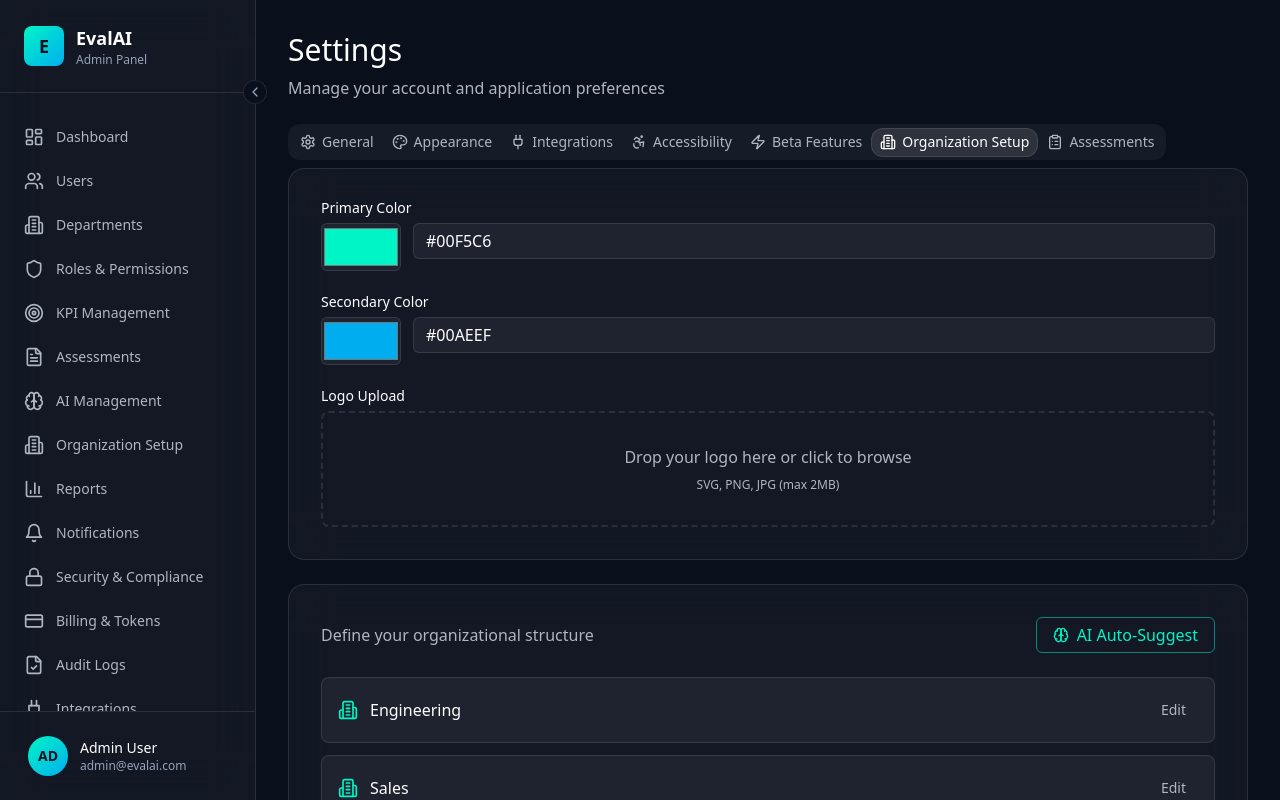
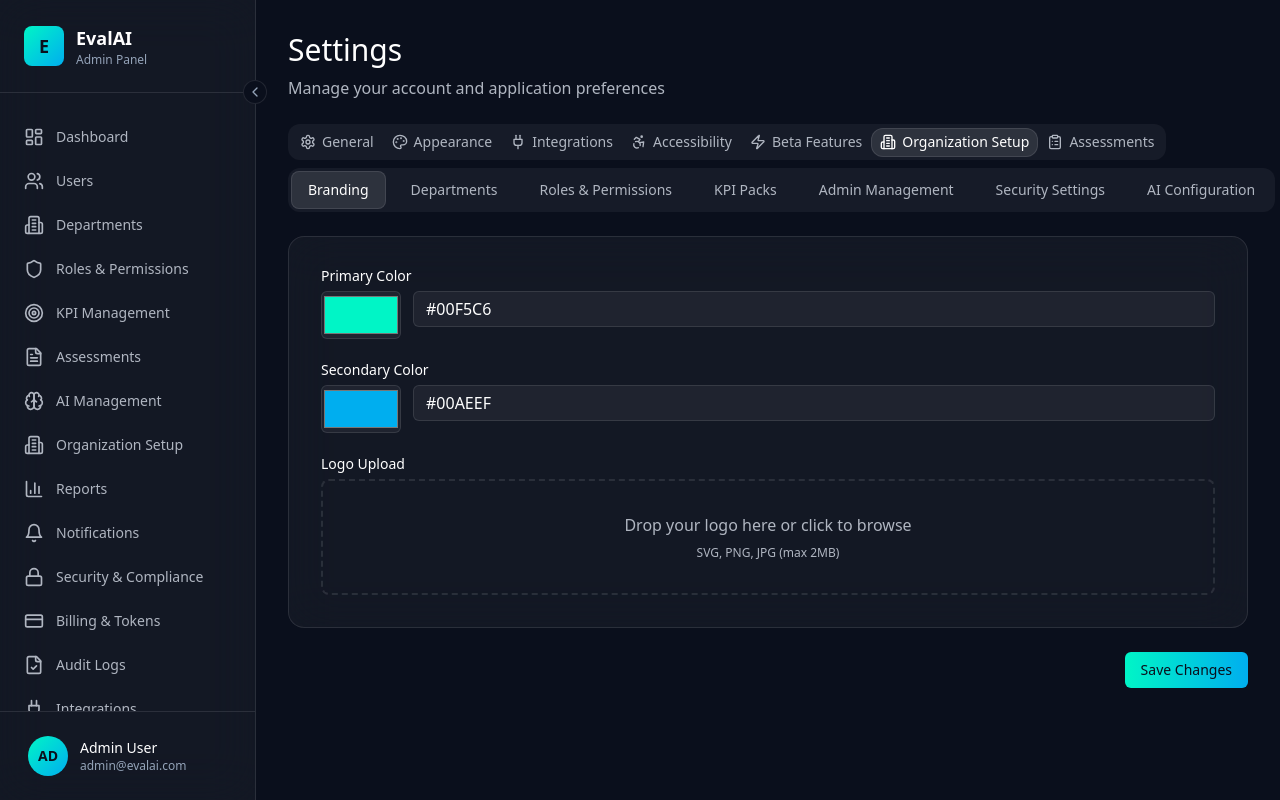
Before and after one commit to manitc5287/EvalAI, a Next.js app: page /settings in a window 1280 px wide. Both pictures are taken after a click on the button "Organization Setup". Shown: the top 800 px of the page. Built offline with nearby package versions, Linux system fonts and the light colour scheme.

Commit message:
Reorganize Organization Setup with sub-tab navigation for better content organization

```diff
--- a/src/modules/settings/pages/settings-page.tsx
+++ b/src/modules/settings/pages/settings-page.tsx
@@ -4,7 +4,8 @@ import { useState } from 'react'
 import { Settings, Palette, Plug, Accessibility, Zap, ChevronDown, Building2, Shield, Brain, ClipboardList, Users, Calendar, CircleCheck } from 'lucide-react'
 
 export default function SettingsPage() {
-  const [activeTab, setActiveTab] = useState('general')
+  const [activeTab, setActiveTab] = useState<'general' | 'appearance' | 'integrations' | 'accessibility' | 'beta' | 'organization' | 'assessments'>('general')
+  const [orgSubTab, setOrgSubTab] = useState<'branding' | 'departments' | 'roles' | 'kpi' | 'admins' | 'security' | 'ai'>('branding')
 
   return (
     <div className="min-h-screen p-6 lg:p-8">
@@ -568,7 +569,82 @@ export default function SettingsPage() {
           {/* Organization Setup Tab */}
           {activeTab === 'organization' && (
             <div className="space-y-6">
-              {/* Branding Card */}
+              {/* Sub-tabs for Organization Setup */}
+              <div className="flex gap-2 bg-white/5 rounded-xl p-[3px] w-fit overflow-x-auto">
+                <button
+                  onClick={() => setOrgSubTab('branding')}
+                  className={`px-4 py-2 rounded-lg text-sm font-medium whitespace-nowrap transition-all ${
+                    orgSubTab === 'branding'
+                      ? 'bg-white/10 border border-white/10 text-white'
+                      : 'border border-transparent text-[#B0B6C1] hover:text-white'
+                  }`}
+                >
+                  Branding
+                </button>
+                <button
+                  onClick={() => setOrgSubTab('departments')}
+                  className={`px-4 py-2 rounded-lg text-sm font-medium whitespace-nowrap transition-all ${
+                    orgSubTab === 'departments'
+                      ? 'bg-white/10 border border-white/10 text-white'
+                      : 'border border-transparent text-[#B0B6C1] hover:text-white'
+                  }`}
+                >
+                  Departments
+                </button>
+                <button
+                  onClick={() => setOrgSubTab('roles')}
+                  className={`px-4 py-2 rounded-lg text-sm font-medium whitespace-nowrap transition-all ${
+                    orgSubTab === 'roles'
+                      ? 'bg-white/10 border border-white/10 text-white'
+                      : 'border border-transparent text-[#B0B6C1] hover:text-white'
+                  }`}
+                >
+                  Roles & Permissions
+                </button>
+                <button
+                  onClick={() => setOrgSubTab('kpi')}
+                  className={`px-4 py-2 rounded-lg text-sm font-medium whitespace-nowrap transition-all ${
+                    orgSubTab === 'kpi'
+                      ? 'bg-white/10 border border-white/10 text-white'
+                      : 'border border-transparent text-[#B0B6C1] hover:text-white'
+                  }`}
+                >
+                  KPI Packs
+                </button>
+                <button
+                  onClick={() => setOrgSubTab('admins')}
+                  className={`px-4 py-2 rounded-lg text-sm font-medium whitespace-nowrap transition-all ${
+                    orgSubTab === 'admins'
+                      ? 'bg-white/10 border border-white/10 text-white'
+                      : 'border border-transparent text-[#B0B6C1] hover:text-white'
+                  }`}
+                >
+                  Admin Management
+                </button>
+                <button
+                  onClick={() => setOrgSubTab('security')}
+                  className={`px-4 py-2 rounded-lg text-sm font-medium whitespace-nowrap transition-all ${
+                    orgSubTab === 'security'
+                      ? 'bg-white/10 border border-white/10 text-white'
+                      : 'border border-transparent text-[#B0B6C1] hover:text-white'
+                  }`}
+                >
+                  Security Settings
+                </button>
+                <button
+                  onClick={() => setOrgSubTab('ai')}
+                  className={`px-4 py-2 rounded-lg text-sm font-medium whitespace-nowrap transition-all ${
+                    orgSubTab === 'ai'
+                      ? 'bg-white/10 border border-white/10 text-white'
+                      : 'border border-transparent text-[#B0B6C1] hover:text-white'
+                  }`}
+                >
+                  AI Configuration
+                </button>
+              </div>
+
+              {/* Branding Tab Content */}
+              {orgSubTab === 'branding' && (
                 <div className="relative bg-[rgba(255,255,255,0.04)] backdrop-blur-xl rounded-2xl border border-white/10 hover:border-[#00F5C6]/30 transition-all">
                   <div className="p-8">
                     <div className="space-y-6">
@@ -596,8 +672,10 @@ export default function SettingsPage() {
                     </div>
                   </div>
                 </div>
+              )}
 
-              {/* Department Structure Card */}
+              {/* Departments Tab Content */}
+              {orgSubTab === 'departments' && (
                 <div className="relative bg-[rgba(255,255,255,0.04)] backdrop-blur-xl rounded-2xl border border-white/10 hover:border-[#00F5C6]/30 transition-all">
                   <div className="p-8">
                     <div className="space-y-6">
@@ -651,13 +729,15 @@ export default function SettingsPage() {
                     </div>
                   </div>
                 </div>
+              )}
 
-              {/* Roles & Permissions Card */}
+              {/* Roles & Permissions Tab Content */}
+              {orgSubTab === 'roles' && (
                 <div className="relative bg-[rgba(255,255,255,0.04)] backdrop-blur-xl rounded-2xl border border-white/10 hover:border-[#00F5C6]/30 transition-all">
                   <div className="p-8">
                     <div className="space-y-6">
                       <div className="flex items-center justify-between mb-4">
-                      <p className="text-[#B0B6C1]">Configure roles and permissions</p>
+                        <p className="text-[#B0B6C1]">Set up roles and their permissions</p>
                         <button className="inline-flex items-center gap-2 h-9 px-4 py-2 rounded-md border border-[#00F5C6]/50 text-[#00F5C6] hover:bg-white/5 transition-all">
                           <Brain className="w-4 h-4" />
                           AI Auto-Configure
@@ -665,30 +745,30 @@ export default function SettingsPage() {
                       </div>
                       <div className="space-y-3">
                         <div className="p-4 rounded-lg bg-white/5 border border-white/10 flex items-center justify-between">
-                        <div className="flex items-center gap-3">
-                          <Shield className="w-5 h-5 text-[#00AEEF]" />
-                          <span className="text-white">Admin</span>
+                          <div>
+                            <div className="text-white font-medium">Admin</div>
+                            <div className="text-[#B0B6C1] text-sm">Full system access</div>
                           </div>
                           <button className="h-8 px-3 rounded-md text-sm text-[#B0B6C1] hover:bg-white/5 transition-all">Configure</button>
                         </div>
                         <div className="p-4 rounded-lg bg-white/5 border border-white/10 flex items-center justify-between">
-                        <div className="flex items-center gap-3">
-                          <Shield className="w-5 h-5 text-[#00AEEF]" />
-                          <span className="text-white">Manager</span>
+                          <div>
+                            <div className="text-white font-medium">Manager</div>
+                            <div className="text-[#B0B6C1] text-sm">Team management & reporting</div>
                           </div>
                           <button className="h-8 px-3 rounded-md text-sm text-[#B0B6C1] hover:bg-white/5 transition-all">Configure</button>
                         </div>
                         <div className="p-4 rounded-lg bg-white/5 border border-white/10 flex items-center justify-between">
-                        <div className="flex items-center gap-3">
-                          <Shield className="w-5 h-5 text-[#00AEEF]" />
-                          <span className="text-white">Team Lead</span>
+                          <div>
+                            <div className="text-white font-medium">Team Lead</div>
+                            <div className="text-[#B0B6C1] text-sm">Lead evaluations & assessments</div>
                           </div>
                           <button className="h-8 px-3 rounded-md text-sm text-[#B0B6C1] hover:bg-white/5 transition-all">Configure</button>
                         </div>
                         <div className="p-4 rounded-lg bg-white/5 border border-white/10 flex items-center justify-between">
-                        <div className="flex items-center gap-3">
-                          <Shield className="w-5 h-5 text-[#00AEEF]" />
-                          <span className="text-white">Employee</span>
+                          <div>
+                            <div className="text-white font-medium">Employee</div>
+                            <div className="text-[#B0B6C1] text-sm">Basic access</div>
                           </div>
                           <button className="h-8 px-3 rounded-md text-sm text-[#B0B6C1] hover:bg-white/5 transition-all">Configure</button>
                         </div>
@@ -696,8 +776,10 @@ export default function SettingsPage() {
                     </div>
                   </div>
                 </div>
+              )}
 
-              {/* KPI Packs Card */}
+              {/* KPI Packs Tab Content */}
+              {orgSubTab === 'kpi' && (
                 <div className="relative bg-[rgba(255,255,255,0.04)] backdrop-blur-xl rounded-2xl border border-white/10 hover:border-[#00F5C6]/30 transition-all">
                   <div className="p-8">
                     <div className="space-y-6">
@@ -729,8 +811,10 @@ export default function SettingsPage() {
                     </div>
                   </div>
                 </div>
+              )}
 
-              {/* Admin Management Card */}
+              {/* Admin Management Tab Content */}
+              {orgSubTab === 'admins' && (
                 <div className="relative bg-[rgba(255,255,255,0.04)] backdrop-blur-xl rounded-2xl border border-white/10 hover:border-[#00F5C6]/30 transition-all">
                   <div className="p-8">
                     <div className="space-y-6">
@@ -745,8 +829,10 @@ export default function SettingsPage() {
                     </div>
                   </div>
                 </div>
+              )}
 
-              {/* Security Settings Card */}
+              {/* Security Settings Tab Content */}
+              {orgSubTab === 'security' && (
                 <div className="relative bg-[rgba(255,255,255,0.04)] backdrop-blur-xl rounded-2xl border border-white/10 hover:border-[#00F5C6]/30 transition-all">
                   <div className="p-8">
                     <div className="space-y-6">
@@ -777,8 +863,10 @@ export default function SettingsPage() {
                     </div>
                   </div>
                 </div>
+              )}
 
-              {/* AI Configuration Card */}
+              {/* AI Configuration Tab Content */}
+              {orgSubTab === 'ai' && (
                 <div className="relative bg-[rgba(255,255,255,0.04)] backdrop-blur-xl rounded-2xl border border-white/10 hover:border-[#00F5C6]/30 transition-all">
                   <div className="p-8">
                     <div className="space-y-6">
@@ -821,6 +909,7 @@ export default function SettingsPage() {
                     </div>
                   </div>
                 </div>
+              )}
             </div>
           )}
 
```
Lines whose indentation alone changed are shown as unchanged.
